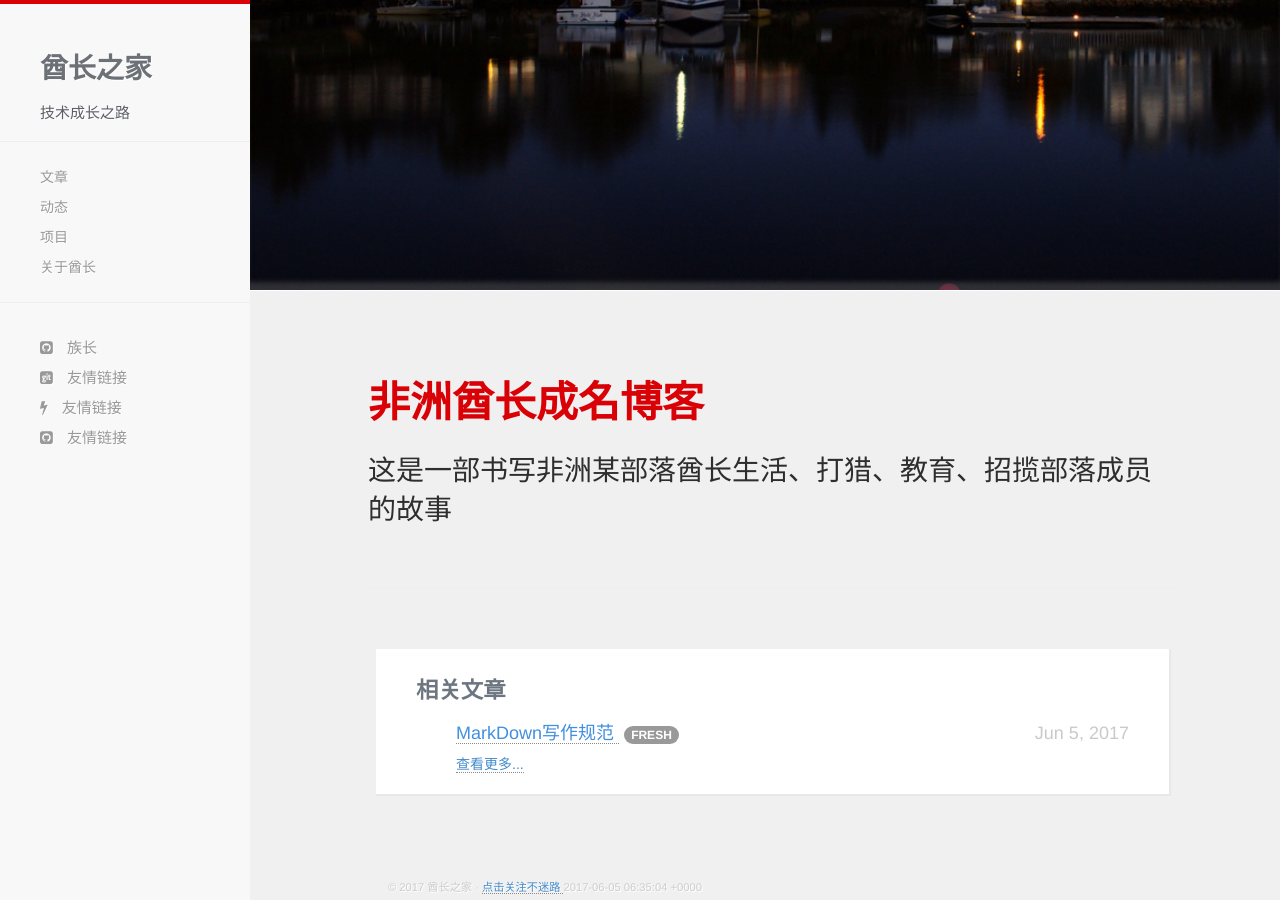
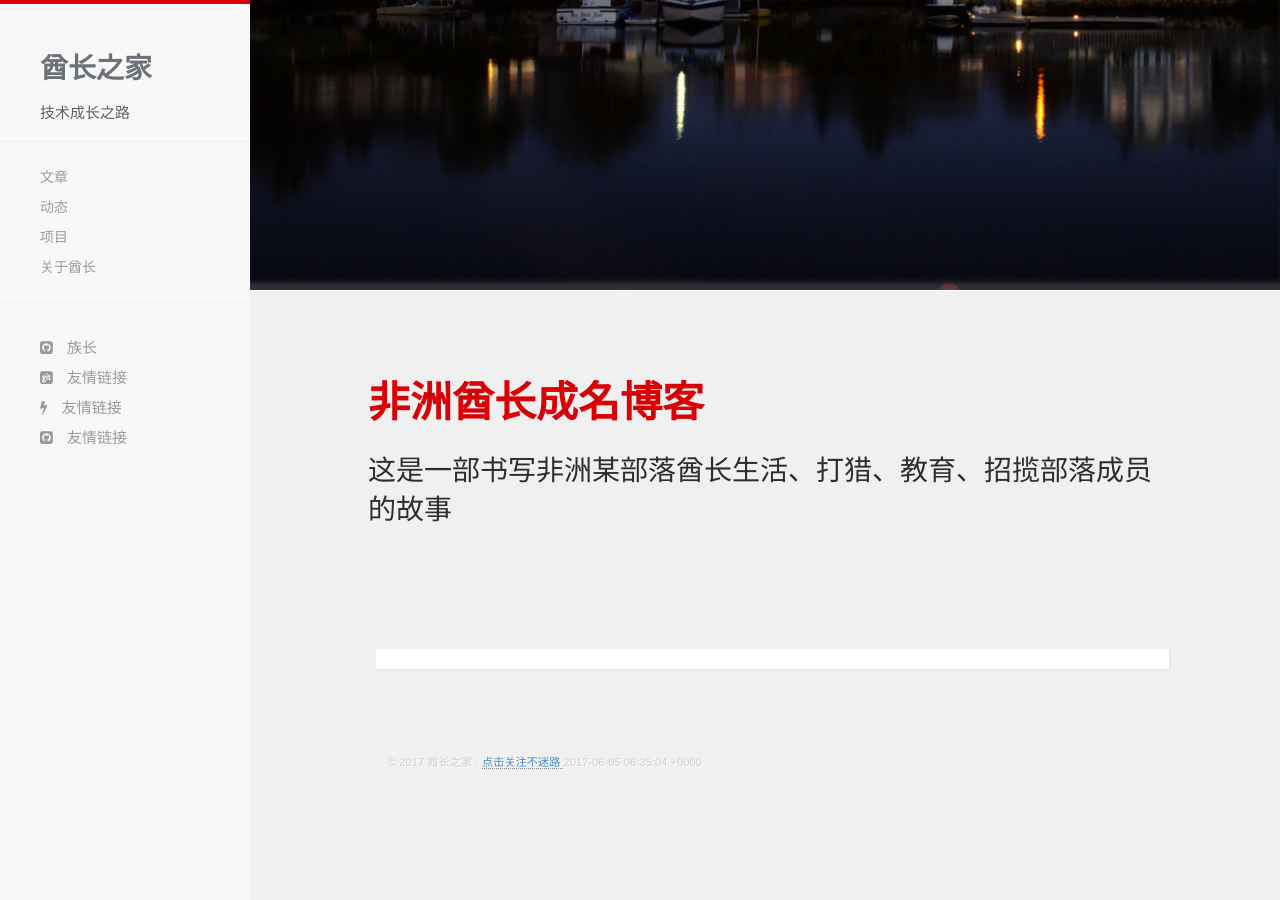
Before and after one commit to big-chief/big-chief.github.io, a Jekyll site: the page built from index.html, in a window 1280 px wide and 900 px high, scrolled down 413 px. Built offline with Jekyll 4.4.1, drawn with Linux system fonts in a browser that asks for light colours; Markdown is read by kramdown in place of the engine named in the settings; after the commit the page ends 1188 px from its top, so only the background shows below that.

Commit message:
首页底部文章删除

```diff
--- a/index.html
+++ b/index.html
@@ -6,34 +6,5 @@ title: 酋长之家
 
 {% if site.posts != empty %}
 <div class="recent-posts">
-  <h1>相关文章</h1>
-  {% for post in site.posts limit: 3 %}
-    {% if forloop.first %}
-      {% assign add_class = 'most-recent' %}
-      {% capture fresh_tag %}
-        &nbsp;<span class="badge"><smaller>FRESH</smaller></span>
-      {% endcapture %}
-    {% endif %}
-    <ul class="homepage-posts {{ add_class }}">
-      <li>
-        <span>
-          <h4>
-            <a href="{{ site.baseurl }}/{{ post.url }}">
-              {{ post.title }}
-            </a>
-            {{ fresh_tag }}
-            <time class="pull-right">
-              {{ post.date | date_to_string | date: "%b %-d, %Y"  }}
-            </time>
-          </h4>
-        </span>
-      </li>
-    </ul>
-    {% assign add_class = '' %}
-    {% assign fresh_tag = '' %}
-  {% endfor %}
-  <ul>
-    <a href="{{ site.baseurl }}/list.html">查看更多...</a>
-  </ul>
 </div>
 {% endif %}
```
